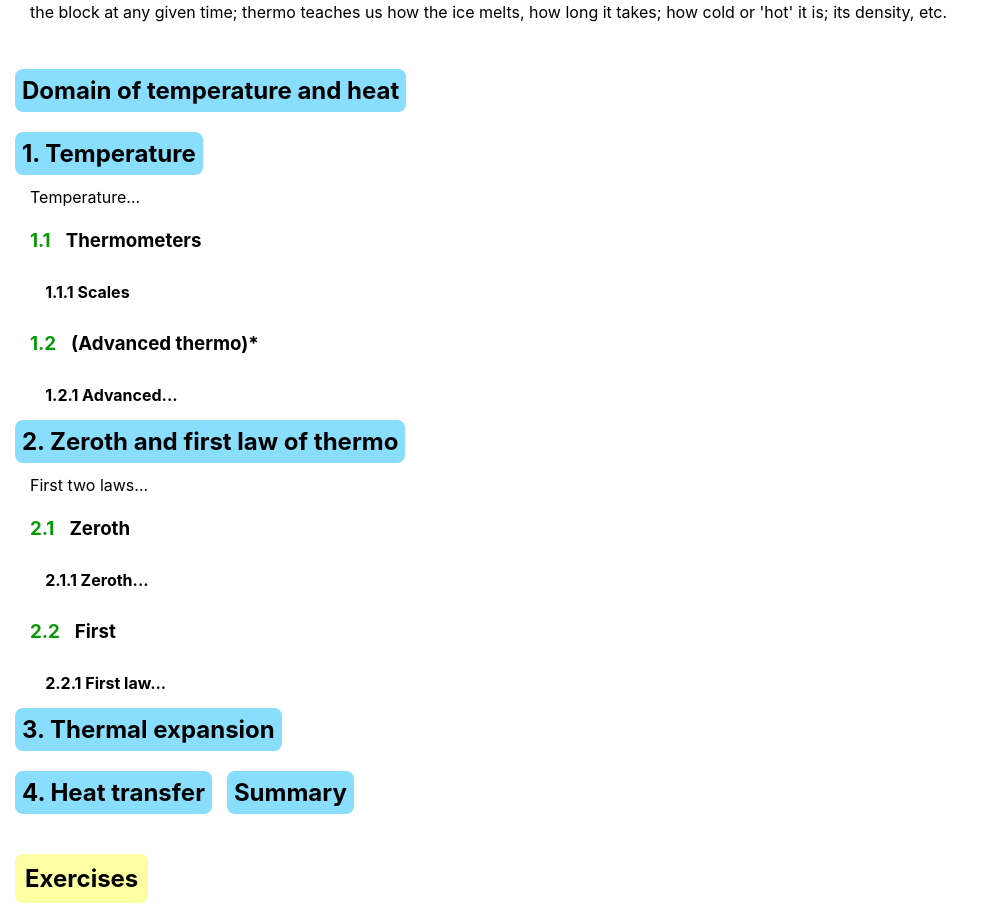
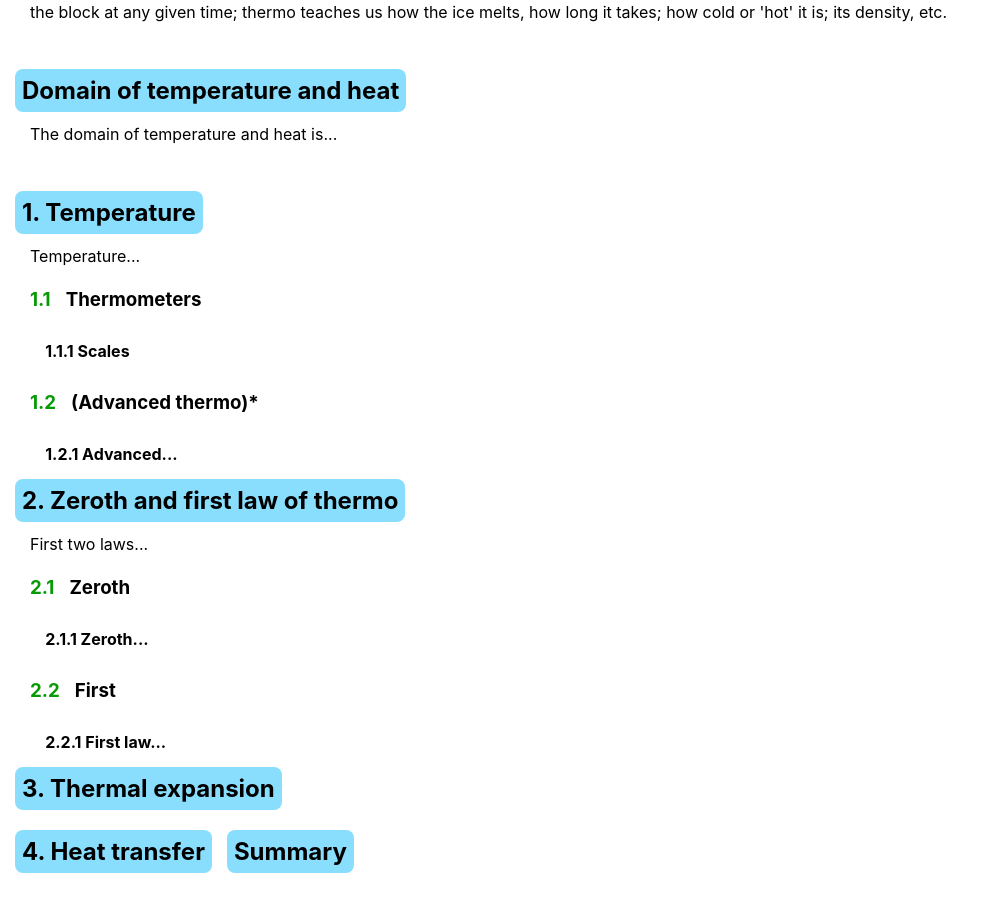
Before and after one commit to JRFink/jrfphyspagesnew, a Next.js app: page /education/gp1/theat in a window 1280 px wide. Shown: the part 1125-2036 px from the top of the page, without its empty margins (0-990 px from the left). Built offline with nearby package versions, Linux system fonts and the light colour scheme.

Commit message:
Update index.tsx

```diff
--- a/pages/education/gp1/theat/index.tsx
+++ b/pages/education/gp1/theat/index.tsx
@@ -36,6 +36,9 @@ Proceeding from waves to heat and temperature, we move into the realm of thermod
 <h2 className={style.h2SectionColor}>
          Domain of temperature and heat
 </h2>
+<p>
+ The domain of temperature and heat is...
+ </p>
 <br />
 <br />
             <h2 className={style.h2SectionColor} id="temp">
```
